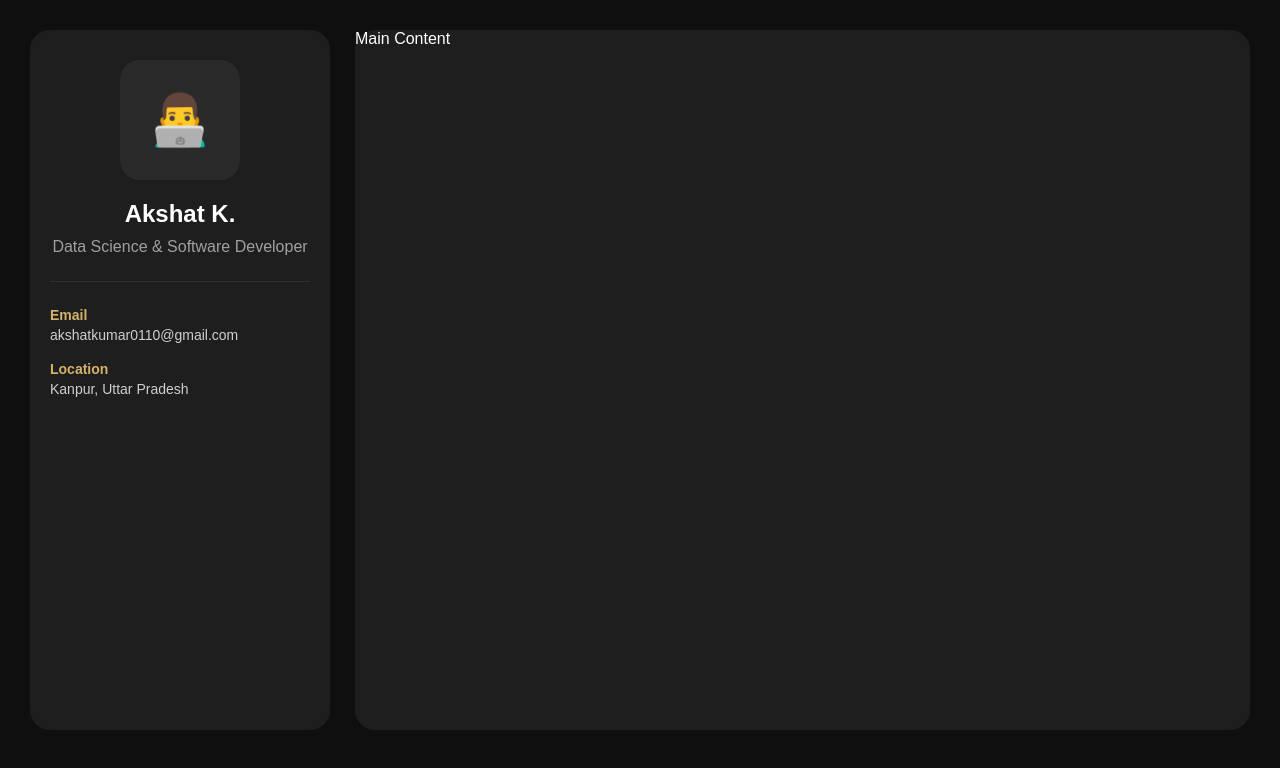
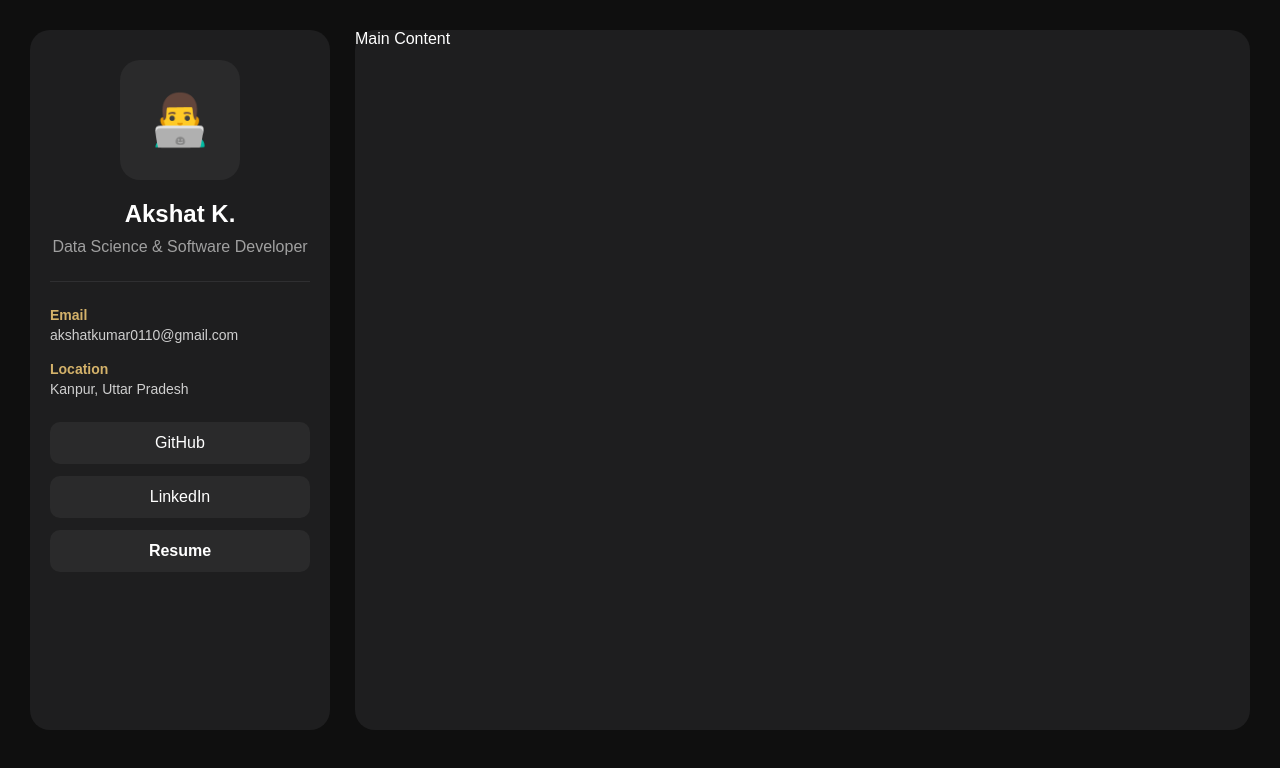
Before and after one commit to AKSHAT-KUMAR-14/akshat-portfolio, a React (Vite) app: page / in a window 1280 px wide. Shown: the top 768 px of the page. Built offline with nearby package versions, Linux system fonts and the light colour scheme.

Commit message:
Add social buttons to sidebar

```diff
--- a/src/components/Sidebar.jsx
+++ b/src/components/Sidebar.jsx
@@ -28,6 +28,37 @@ function Sidebar() {
                 </div>
 
             </div>
+
+            <div className="social-section">
+
+                <a
+                    href={profile.github}
+                    target="_blank"
+                    rel="noreferrer"
+                    className="social-btn"
+                >
+                    GitHub
+                </a>
+
+                <a
+                    href={profile.linkedin}
+                    target="_blank"
+                    rel="noreferrer"
+                    className="social-btn"
+                >
+                    LinkedIn
+                </a>
+
+                <a
+                    href={profile.resume}
+                    target="_blank"
+                    rel="noreferrer"
+                    className="social-btn resume-btn"
+                >
+                    Resume
+                </a>
+
+            </div>
         </div>
     );
 }
--- a/src/data/portfolioData.js
+++ b/src/data/portfolioData.js
@@ -9,7 +9,7 @@ export const profile = {
 
   github: "https://github.com/AKSHAT-KUMAR-14",
 
-  linkedin: "https://linkedin.com/in/akshat-kumar-sde",
+  linkedin: "https://www.linkedin.com/in/akshat-kumar-sde/",
 
   resume: "#",
 };
--- a/src/styles/sidebar.css
+++ b/src/styles/sidebar.css
@@ -60,3 +60,36 @@
   font-size: 14px;
   word-break: break-word;
 }
+
+.social-section {
+  margin-top: 25px;
+
+  display: flex;
+  flex-direction: column;
+  gap: 12px;
+}
+
+.social-btn {
+  display: block;
+
+  text-align: center;
+
+  background: #2a2a2b;
+
+  padding: 12px;
+
+  border-radius: 10px;
+
+  transition: 0.3s ease;
+
+  color: white;
+}
+
+.social-btn:hover {
+  background: #d4b26a;
+  color: black;
+}
+
+.resume-btn {
+  font-weight: bold;
+}
```
